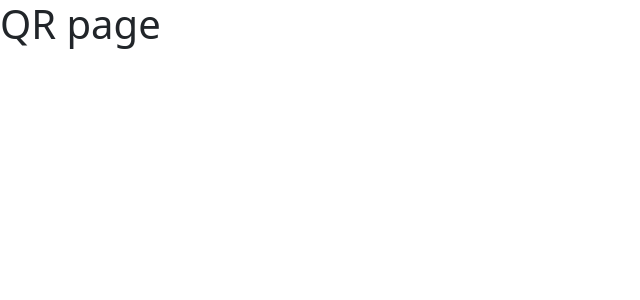
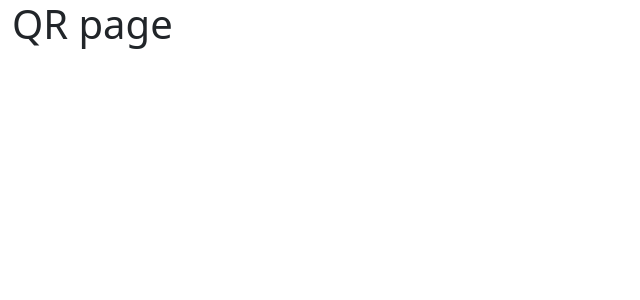
Before and after one commit to Mustafa-alsoffi/QP-Chat, a Next.js app: page /qrpage in a window 1280 px wide. Shown: the top 300 px of the page, without its empty margins (0-640 px from the left). Built offline with nearby package versions, Linux system fonts and the light colour scheme.

Commit message:
Redirect user after login

```diff
--- a/pages/api/callback.ts
+++ b/pages/api/callback.ts
@@ -2,7 +2,7 @@ import auth0 from '../../utils/auth0';
 
 export default async function callback(req, res) {
   try {
-    await auth0.handleCallback(req, res, {});
+    await auth0.handleCallback(req, res, {redirectTo: '../qrpage'});
   } catch (error) {
     console.error(error);
     res.status(error.status || 500).end(error.message);
--- a/pages/qrpage.tsx
+++ b/pages/qrpage.tsx
@@ -1,9 +1,14 @@
-import React from 'react';
+import React from "react";
 
 export default function qrpage() {
-    return (
-        <div>
-            <h1>QR page</h1>
-        </div>
-    )
+  return (
+    <div>
+      <div
+        className="container-fluid d-flex justify-container-center"
+        style={{ minHeight: "100vh" }}
+      >
+        <h1>QR page</h1>
+      </div>
+    </div>
+  );
 }
```
